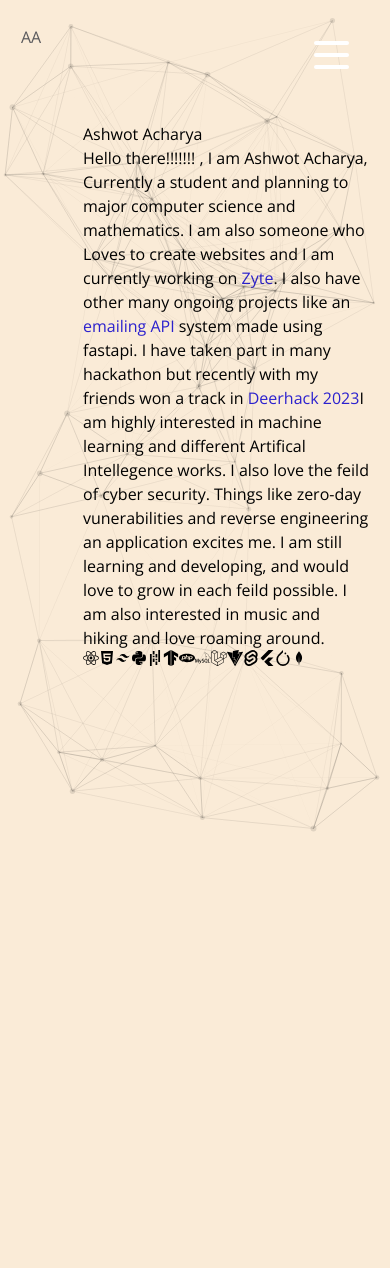
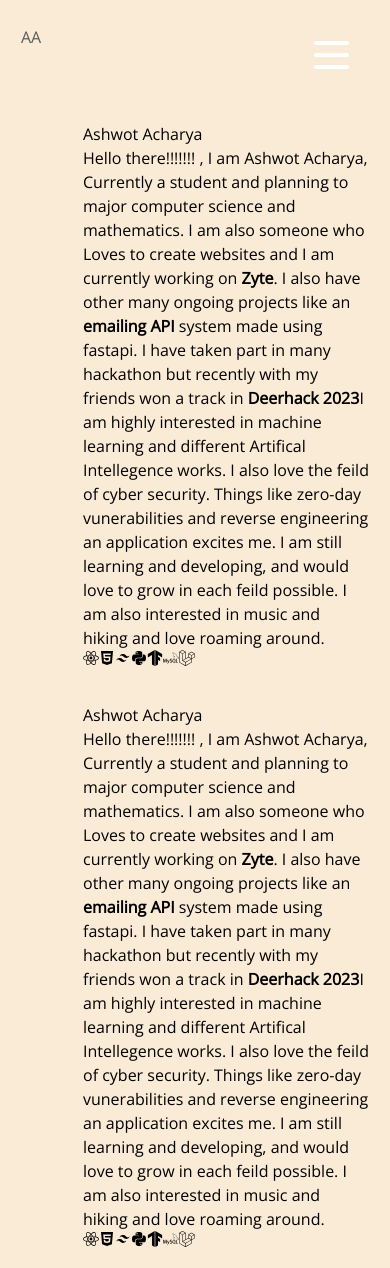
Before and after one commit to Ashwot-Acharya/portfolio-react, a React (Vite) app: page / in a window 390 px wide. Shown: the top 1268 px of the page. Before the commit the page ends 865 px from the top, so only its background shows below. Built offline with nearby package versions, Linux system fonts and the light colour scheme; a web font is replaced by a local one.

Commit message:
made minor changes managed links and removed particle effect from mobile view

```diff
--- a/src/assets/css/main.css
+++ b/src/assets/css/main.css
@@ -109,6 +109,9 @@ display: none;
 @media only screen and (max-width: 780px) {
   .mobile-view{
     display: block;
+  }
+  .desktop{
+    display: none;
   }
   .und{
     display: none;
@@ -320,7 +323,7 @@ ul {
 
 .atag-dark{
 transition: 1s;
-color: blue;
+color: rgb(249, 249, 255);
 }
 .atag-dark:hover{
 color: 3498db;
@@ -328,7 +331,7 @@ color: 3498db;
 
 }
 .atag-light{
-  color: #2c21ce;
+  color: #000000;
 }
 .atag-light:hover{
   color:#3498db;
@@ -336,3 +339,9 @@ color: 3498db;
 
 
 }
+.atag-dark{
+  font-weight: 900;
+}
+.atag-light{
+  font-weight: 900;
+}
--- a/src/components/Blogs.jsx
+++ b/src/components/Blogs.jsx
@@ -27,16 +27,16 @@ function Blogs() {
                                 <b>Aerodynamics of a sphere </b>: <a target='_blank' className='und' href='https://thinkersproblem.blogspot.com/2022/12/aerodynamics-of-sphere.html'> why the football curves mid-air -</a> <small> <i>December 07</i></small>
                             </li>
                             <li className='p-3'>
-                                <b>Django Framework </b>: <a target='_blank' className='und' href='https://thinkersproblem.blogspot.com/2022/12/aerodynamics-of-sphere.html'> My first Look -</a> <small> <i>July 28</i></small>
+                                <b>Django Framework </b>: <a target='_blank' className='und' href='https://thinkersproblem.blogspot.com/2022/07/django-framework-my-first-looks.html'> My first Look -</a> <small> <i>July 28</i></small>
                             </li>
                             <li className='p-3'>
-                                <b>National Socialmism</b>: <a target='_blank' className='und' href='https://thinkersproblem.blogspot.com/2022/12/aerodynamics-of-sphere.html'>Rise and fall of nazism philosopy - </a> <small> <i>April 03</i></small>
+                                <b>National Socialmism</b>: <a target='_blank' className='und' href='https://thinkersproblem.blogspot.com/2022/04/national-socialism.html'>Rise and fall of nazism philosopy - </a> <small> <i>April 03</i></small>
                             </li>
                             <li className='p-3'>
-                                <b> The deep web </b>: <a target='_blank' className='und' href='https://thinkersproblem.blogspot.com/2022/12/aerodynamics-of-sphere.html'> Anynomyus Internet Usage - </a> <small> <i> April 01</i> </small>
+                                <b> The deep web </b>: <a target='_blank' className='und' href='https://thinkersproblem.blogspot.com/2022/04/the-deep-web.html'> Anynomyus Internet Usage - </a> <small> <i> April 01</i> </small>
                             </li>
                             <li className='p-3'>
-                                <b> IOTEX</b>: <a target='_blank' className='und' href='https://thinkersproblem.blogspot.com/2022/12/aerodynamics-of-sphere.html'> internet of things on the blockchain - </a> <small> <i>
+                                <b> IOTEX</b>: <a target='_blank' className='und' href='https://thinkersproblem.blogspot.com/2022/02/iotex.html'> internet of things on the blockchain - </a> <small> <i>
 February 28</i> </small>
                             </li>
                         </ul>
@@ -47,7 +47,7 @@ February 28</i> </small>
 
                         <ul className={` p-3 ${blogpgstate}`}>
                             <li className='p-3'>
-                                <b> Music On Studying  </b>: <a target='_blank' className='und' href='https://thinkersproblem.blogspot.com/2022/12/aerodynamics-of-sphere.html'> Your mind in music</a> <small> <i>Dec 07</i></small>
+                                <b> Music On Studying  </b>: <a target='_blank' className='und' href='https://thinkersproblem.blogspot.com/2021/12/effect-of-music-on-studying.html'> Your mind in music</a> <small> <i>Dec 07</i></small>
                             </li>
 
                         </ul>
--- a/src/components/Home.jsx
+++ b/src/components/Home.jsx
@@ -10,9 +10,11 @@ import Skillicons from "./Skillicons"
   return (
     <div >
       <Navbar/>
-      <MyParticles/>
+    <div className="desktop">
+    <MyParticles/>
+    </div>
 
-        <div className={`m-5  p-1r p_left-20  ${theme}`}>
+    <div className={`m-5  p-1r p_left-20  ${theme}`}>
            <div>
 
             <h1 className="text-5xl p-3"> Ashwot Acharya </h1>
@@ -20,7 +22,7 @@ import Skillicons from "./Skillicons"
             <div className="p-3 w-50">
               <div className="text" >
                Hello there!!!!!!! , I am Ashwot Acharya, Currently a student and planning to major computer science and mathematics.  I am also someone who Loves to create websites and I am currently working on <a className={`${clname}`} href="https://github.com/Ashwot-Acharya/Zyte"> Zyte</a>.
-               I also have other many ongoing projects like an <a className= {`${clname}`} href="#"> emailing API </a> system made using fastapi. I have taken part in many hackathon but recently with my friends won a track in <a className={ `${clname}`}> Deerhack 2023</a>
+               I also have other many ongoing projects like an <b className="fornt-bold "> <a className= {`${clname}`} href="#"> emailing API </a> </b> system made using fastapi. I have taken part in many hackathon but recently with my friends won a track in <a className={ `${clname}`}> Deerhack 2023</a>
               I am highly interested in machine learning and different Artifical Intellegence works. I also love the feild of cyber security. Things like zero-day vunerabilities and reverse engineering an application excites me.
               I am still learning and developing, and would love to grow in each feild possible. I am also interested in music and hiking and love roaming around.
 
@@ -34,6 +36,33 @@ import Skillicons from "./Skillicons"
 
            </div>
       </div>
+
+
+      <div className="mobile-view">
+
+        <div className={`m-5  p-1r p_left-20  ${theme}`}>
+           <div>
+
+            <h1 className="text-5xl p-3"> Ashwot Acharya </h1>
+            <div className="">
+            <div className="p-3 w-50">
+              <div className="text" >
+               Hello there!!!!!!! , I am Ashwot Acharya, Currently a student and planning to major computer science and mathematics.  I am also someone who Loves to create websites and I am currently working on <a className={`${clname}`} href="https://github.com/Ashwot-Acharya/Zyte"> Zyte</a>.
+               I also have other many ongoing projects like an <b className="fornt-bold "> <a className= {`${clname}`} href="#"> emailing API </a> </b> system made using fastapi. I have taken part in many hackathon but recently with my friends won a track in <a className={ `${clname}`}> Deerhack 2023</a>
+              I am highly interested in machine learning and different Artifical Intellegence works. I also love the feild of cyber security. Things like zero-day vunerabilities and reverse engineering an application excites me.
+              I am still learning and developing, and would love to grow in each feild possible. I am also interested in music and hiking and love roaming around.
+
+              </div>
+                <Skillicons/>
+              </div>
+              <div>
+
+              </div>
+            </div>
+
+           </div>
+      </div>
+      </div>
 </div>
   )
 }
--- a/src/components/Navbar.jsx
+++ b/src/components/Navbar.jsx
@@ -111,13 +111,11 @@ function Navbar() {
                     <li>
                         <Link to='/projects' className='' > Projects </Link>
                     </li>
+
                     <li>
-                        <Link to='/demos    ' className='' > Demo </Link>
+                        <Link to='https://github.com/Ashwot-Acharya/' > <GitHubIcon/> </Link>
                     </li>
-                    <li>
-                        <Link to='/' > <TwitterIcon/> </Link>
-                    </li>
-                    <li><a href=""><GitHubIcon/></a></li>
+                    <li><a href="/gallery">Gallery</a></li>
                     <li><a href=""><FavoriteBorderIcon/></a></li>
                     <li>
                     <button className=' o7 light-mode '  onClick={changemode}>
--- a/src/components/Skillicons.jsx
+++ b/src/components/Skillicons.jsx
@@ -18,35 +18,13 @@ function Skillicons() {
               <div className='expand p-3'>
               <FaPython/>
                 </div>
-                <div className='expand p-3'>
-                <SiPandas/>
-                </div>
                   <div className='expand p-3'>
                   <SiTensorflow/>
-                  </div>
-                  <div className='expand p-3'>
-                  <SiPhp/>
                   </div>
                   <div className='expand p-3'>
                  <SiMysql/>
                   </div> <div className='expand p-3'>
                   < FaLaravel/>
-                    </div>
-                    <div className='p-3 expand'>
-
-
-                   <SiVite/>
-                  </div> <div className='p-3 expand'>
-
-                   <SiSvelte/>
-                   </div>
-                   <div className='expand p-3'>
-                   <SiFlutter/> </div>
-                    <div className='expand p-3'>
-                        <SiPytorch/>
-                    </div>
-                    <div className='p-3 expand'>
-                    <BiLogoMongodb/>
                     </div>
               </div>
 
```
